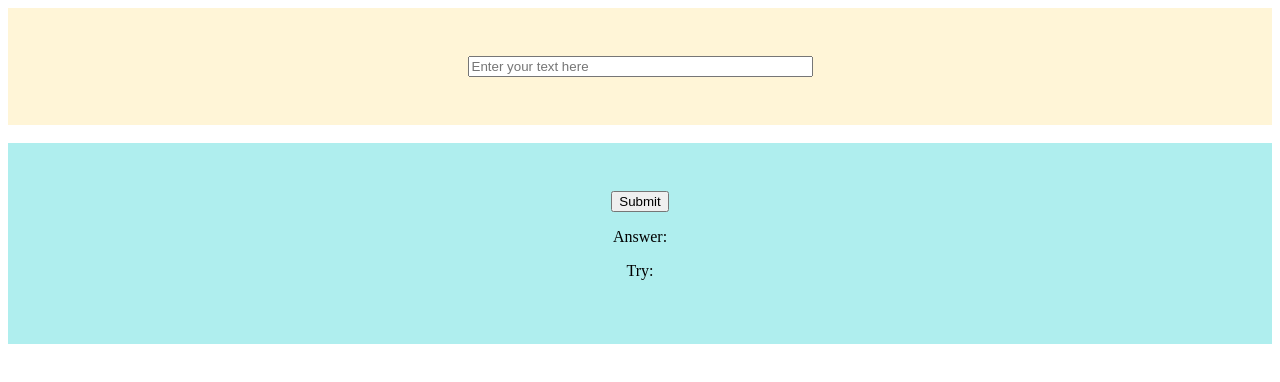
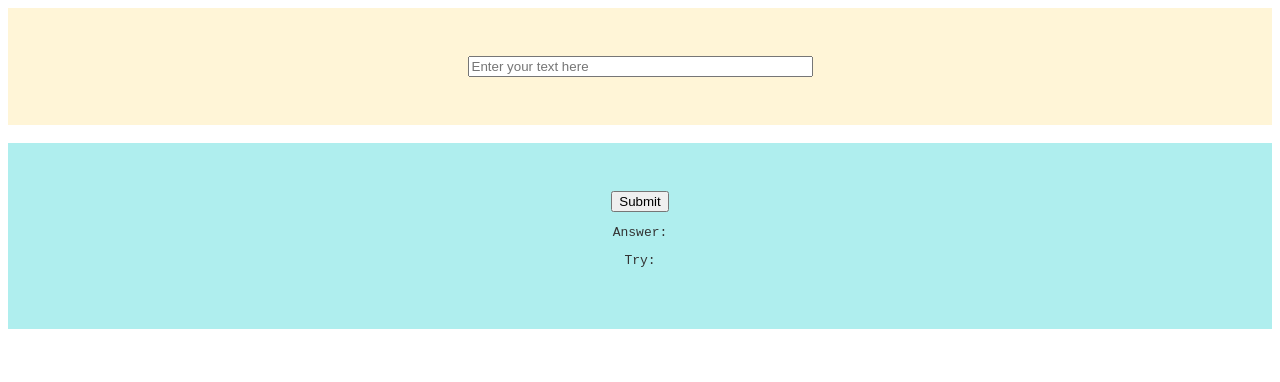
Before and after one commit to honeyeater1337/simple-test-site, a plain HTML site: page index.html in a window 1280 px wide. Drawn offline with Linux system fonts and the light colour scheme.

Commit message:
Update index.html

```diff
--- a/index.html
+++ b/index.html
@@ -16,10 +16,10 @@
 		<div class="secondstring">
 <input class="click-count" type="button" id="answer" value="Submit">
 <br>
-<p>Answer: <b></b><i></i><b><i</i></b>
+<p class="textlabel">Answer: <b></b><i></i><b><i</i></b>
 <output id="output"></output>
 <br>
-<p>Try: <b></b><i></i><b><i</i></b>
+<p class="textlabel">Try: <b></b><i></i><b><i</i></b>
 <output id="output2"></output>
 
 		</div>
```
